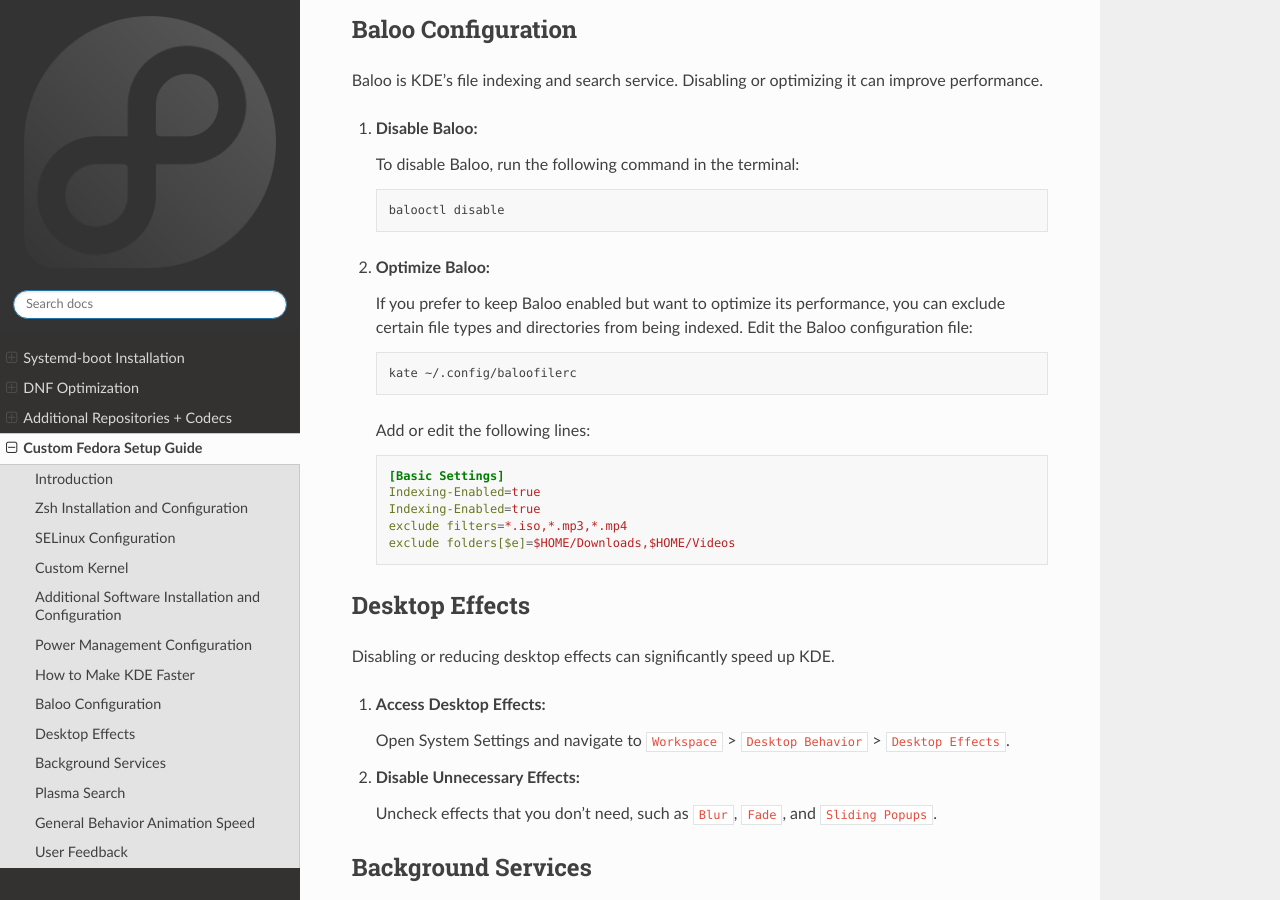
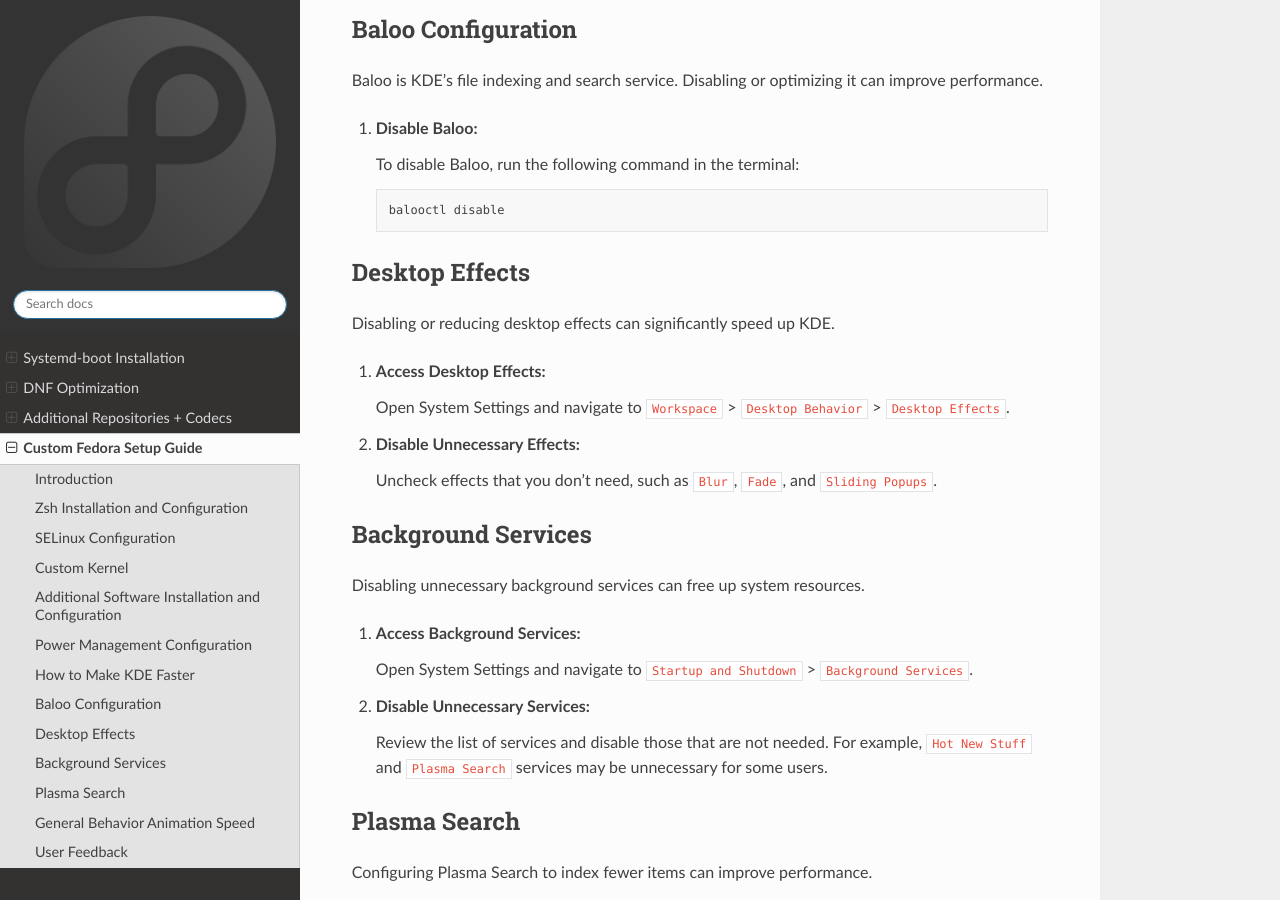
Before and after one commit to Witek3023/Fedora-Post-Installation-Tips, a Sphinx documentation site: the page built from docs/source/personal.rst, in a window 1280 px wide and 900 px high, scrolled down 4324 px. Built offline with Sphinx 7.4.7 and the Read the Docs theme 2.0.0, drawn with Linux system fonts in a browser that asks for light colours.

Commit message:
Update personal.rst

```diff
--- a/docs/source/personal.rst
+++ b/docs/source/personal.rst
@@ -222,24 +222,6 @@
 
       balooctl disable
 
-2. **Optimize Baloo:**
-
-   If you prefer to keep Baloo enabled but want to optimize its performance, you can exclude certain file types and directories from being indexed. Edit the Baloo configuration file:
-
-   .. code-block:: bash
-
-      kate ~/.config/baloofilerc
-
-   Add or edit the following lines:
-
-   .. code-block:: ini
-
-      [Basic Settings]
-      Indexing-Enabled=true
-      Indexing-Enabled=true
-      exclude filters=*.iso,*.mp3,*.mp4
-      exclude folders[$e]=$HOME/Downloads,$HOME/Videos
-
 Desktop Effects
 -----------------
 
```
